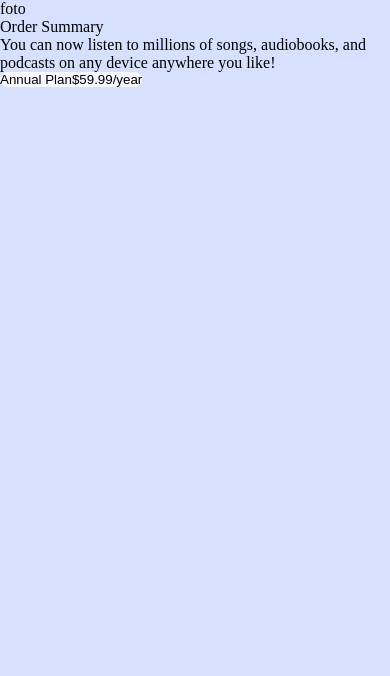
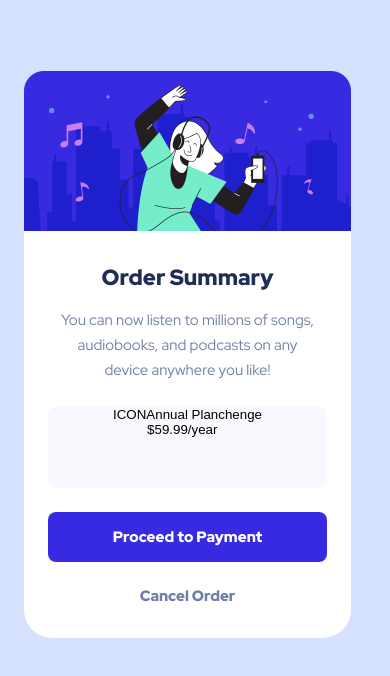
Before and after one commit to edemilsonfilho/order-summary, a plain HTML site: page index.html in a window 390 px wide. Drawn offline with Linux system fonts and the light colour scheme.

Commit message:
layout mobile quase finalizado

```diff
--- a/index.html
+++ b/index.html
@@ -5,20 +5,32 @@
     <meta charset="UTF-8">
     <meta name="viewport" content="width=device-width, initial-scale=1.0">
     <link rel="stylesheet" href="style.css">
+    <link rel="preconnect" href="https://fonts.googleapis.com">
+    <link rel="preconnect" href="https://fonts.gstatic.com" crossorigin>
+    <link href="https://fonts.googleapis.com/css2?family=Red+Hat+Display:ital,wght@0,300..900;1,300..900&display=swap"
+        rel="stylesheet">
     <title>Document</title>
 </head>
 
 <body>
     <main>
         <div class="hero">
-            <div class="foto">foto</div>
+            <div class="foto"><img src="img/image.png" alt=""></div>
             <div class="title">Order Summary</div>
             <div class="legend">You can now listen to millions of songs, audiobooks, and podcasts on any device anywhere
                 you like!</div>
-            <button class="butoons">
-                <div class="plano">Annual Plan</div>
-                <div class="preco">$59.99/year</div>
+            <button class="button">
+                <section class="icon">ICON</section>
+                <div class="heroi">
+                    <div class="annual">Annual Plan</div>
+                    <div class="valor">$59.99/year</div>
+                </div>
+                <div>chenge</div>
             </button>
+            <button id="butoons">
+                <div class="dale">Proceed to Payment</div>
+            </button>
+            <div class="cancel">Cancel Order</div>
         </div>
     </main>
 </body>
--- a/style.css
+++ b/style.css
@@ -5,11 +5,95 @@
 
 body {
     background-color: #D6E1FF;
+    display: flex;
+    justify-content: center;
+    width: 375px;
+    height: 709px;
+}
+
+.hero {
+    margin-top: 71px;
+    display: flex;
+    border-radius: 28px;
+    height: 567px;
+    width: 327px;
+    flex-direction: column;
+    background-color: #ffffff;
+}
+
+.foto {
+    height: 160px;
+    border-radius: 28px;
+    border-bottom: 0;
+}
+
+img {
+    height: 160px;
+}
+
+
+.title {
+    padding-top: 32px;
+    text-align: center;
+    font-weight: 900;
+    font-size: 22px;
+    font-family: "Red Hat Display", serif;
+    color: rgba(31, 46, 85, 1);
+}
+
+.legend {
+    padding: 16px 32px 24px 32px;
+    line-height: 25px;
+    text-align: center;
+    font-family: "Red Hat Display", serif;
+    font-size: 15px;
+    color: rgba(113, 127, 166, 1);
+}
+
+.button {
+    display: flex;
+    border: 0;
+    width: 279px;
+    height: 81px;
+    align-self: center;
+    border-radius: 8px;
+    margin-bottom: 24px;
+    background-color: rgba(151, 151, 151, );
+}
+
+.dale {
+    color: #ffffff;
+    font-family: "Red Hat Display", serif;
+    font-weight: 900;
+    font-size: 15px;
+}
+
+#butoons {
+    display: flex;
+    align-items: center;
+    background-color: #382AE1;
+    justify-content: center;
+    width: 279px;
+    height: 50px;
 }
 
 button {
+    justify-content: center;
+    align-self: center;
     border: 0;
     border-radius: 8px;
-    display:flex ;
+    display: flex;
     background-color: rgba(247, 249, 255, 1);
+    cursor: pointer;
 }
+
+.cancel {
+    justify-content: center;
+    padding-top: 24px;
+    font-size: 15px;
+    cursor: pointer;
+    color: rgba(113, 127, 166, 1);
+    font-family: "Red Hat Display", serif;
+    font-weight: 900;
+    display: flex;
+}
```
Also changed, not shown: img/image.png (added).
